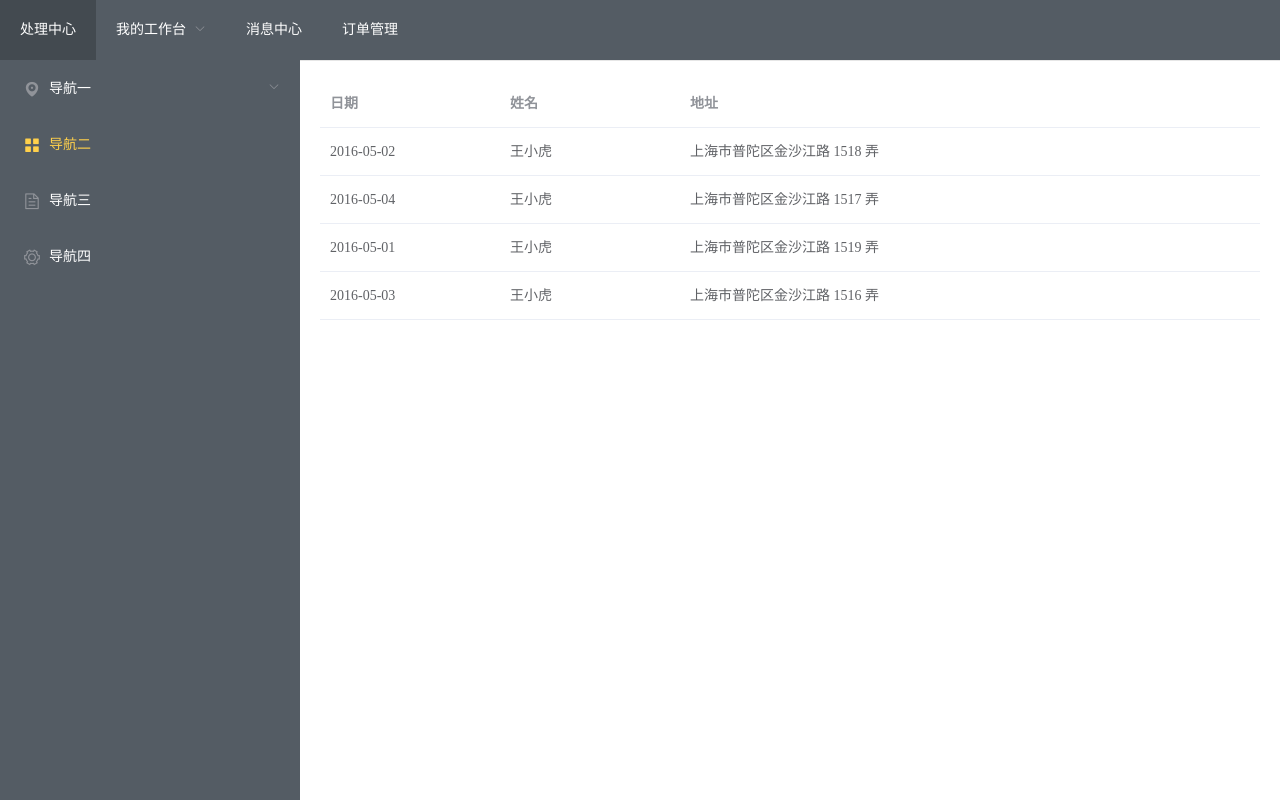
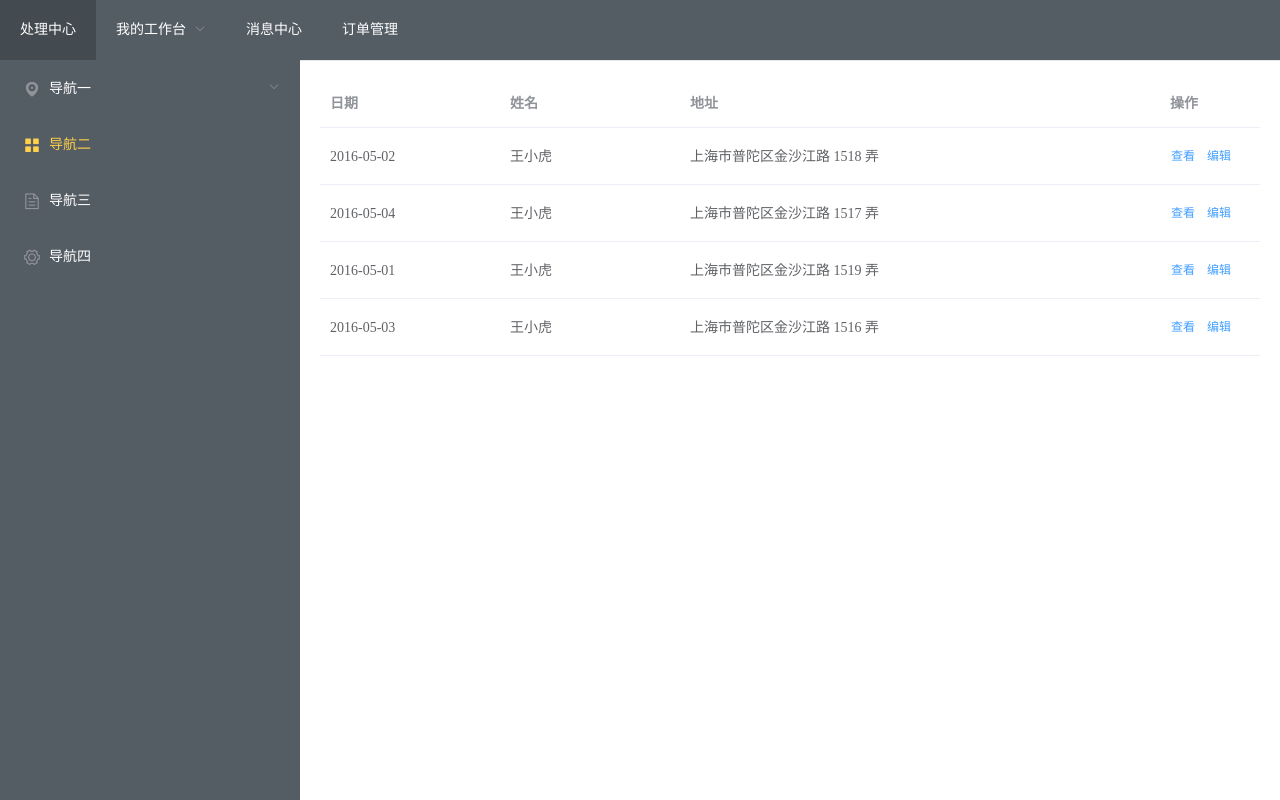
Before and after one commit to egirls/vue-demo, a Vue app in the folder login-demo/: page /personal-message-table in a window 1280 px wide. Shown: the top 800 px of the page. Built offline with nearby package versions, Linux system fonts and the light colour scheme.

Commit message:
add handle-row-method

```diff
--- a/login-demo/src/components/common/PersonalMessageTable.vue
+++ b/login-demo/src/components/common/PersonalMessageTable.vue
@@ -5,6 +5,12 @@
     <el-table-column prop="name" label="姓名" width="180">
     </el-table-column>
     <el-table-column prop="address" label="地址">
+    </el-table-column>
+    <el-table-column fixed="right" label="操作" width="100">
+      <template slot-scope="scope">
+        <el-button @click="handleClick(scope.$index,scope.row)" type="text" size="small">查看</el-button>
+        <el-button type="text" size="small">编辑</el-button>
+      </template>
     </el-table-column>
   </el-table>
 </template>
@@ -16,6 +22,11 @@ export default {
     ...mapGetters([
       'allMessage'
     ])
+  },
+  methods: {
+    handleClick (index, row) {
+      console.log(index + row)
+    }
   }
 }
 
```
